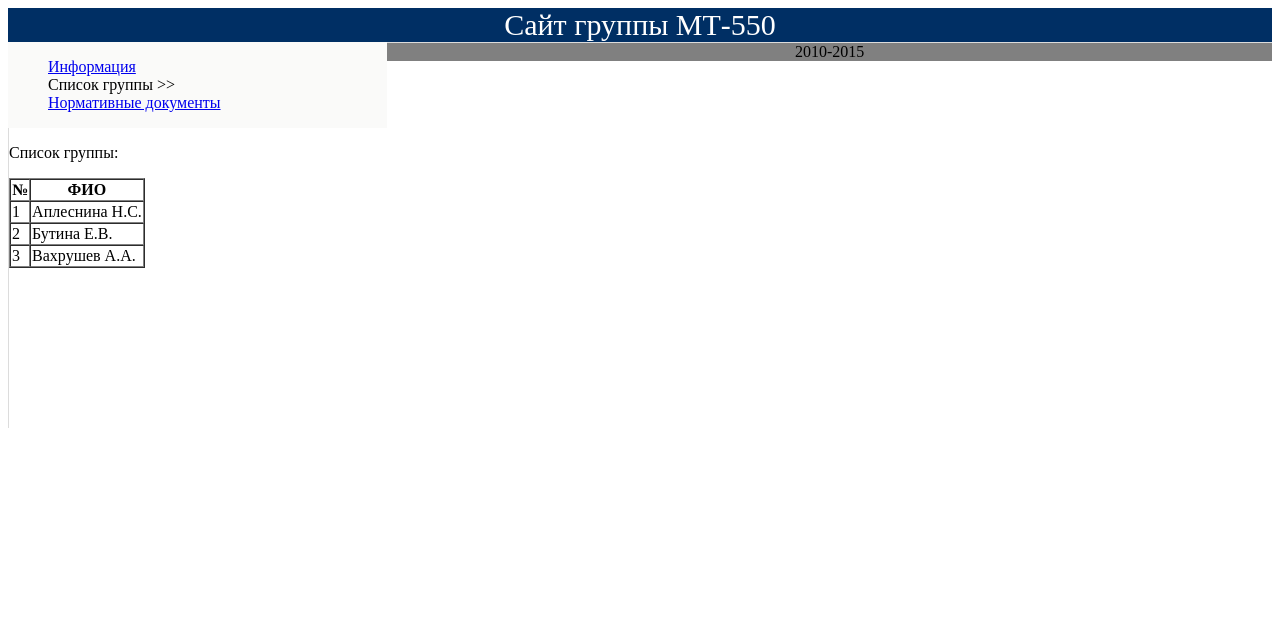
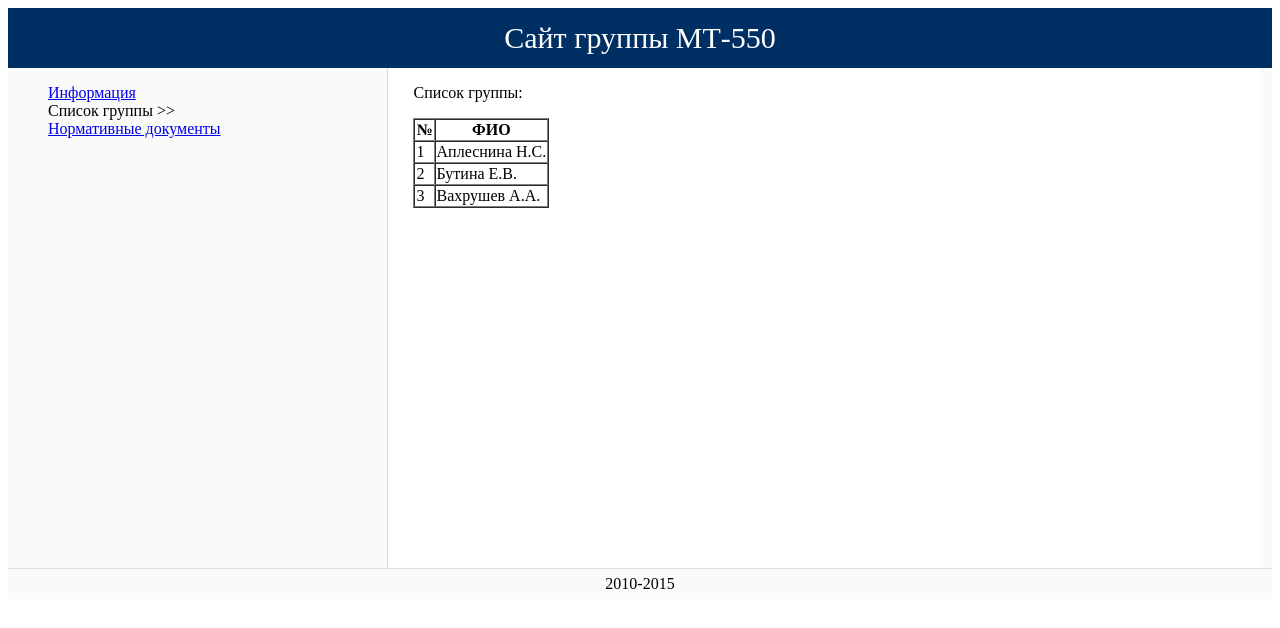
Before and after one commit to MarinaLukjanova/gh-1, a plain HTML site: page page1.html in a window 1280 px wide. Drawn offline with Linux system fonts and the light colour scheme.

Commit message:
Update style.css

```diff
--- a/style.css
+++ b/style.css
@@ -1,33 +1,39 @@
-#header{
-        background-color: rgb(0,47,100);
+#header {
+	background-color: rgb(0, 47, 100);
 	color: white;
 	text-align: center;
 	font-size: 30px;
+	line-height: 60px;
+	height: 60px;
 }
 
-#conteiner {
-        background-color: rgb(250,250,249);
-        overflow: scroll;
+#container {
+	background-color: rgb(250, 250, 249);
+	overflow: hidden;
 }
 
 #nav {
-	background-color: rgb(250,250,249);
-        width:30%;
+	background-color: rgb(250, 250, 249);
+	width: 30%;
 	float: left;
 }
 
 #content {
-        background-color: (255,255,255);
-        width:70%;
-        float:left;
-        height: 300px;
+	background-color: white;
+	width: 67%;
+	float: left;
+	min-height: 500px;
+	padding-left: 2%;
 	border-left: 1px solid rgb(220,220,220);
 }
 
-#footer{
-        background-color:gray;
-        text-align:center;
-        border-top:1px solid rgb(220,220,220);
+#footer {
+	border-top: 1px solid rgb(220,220,220);
+	background-color: rgb(250, 250, 249);
+	text-align: center;
+	height: 30px;
+	font-size: 16px;
+	line-height: 30px;
 }
 
 .into-label{
```
Lines whose indentation alone changed are shown as unchanged.
